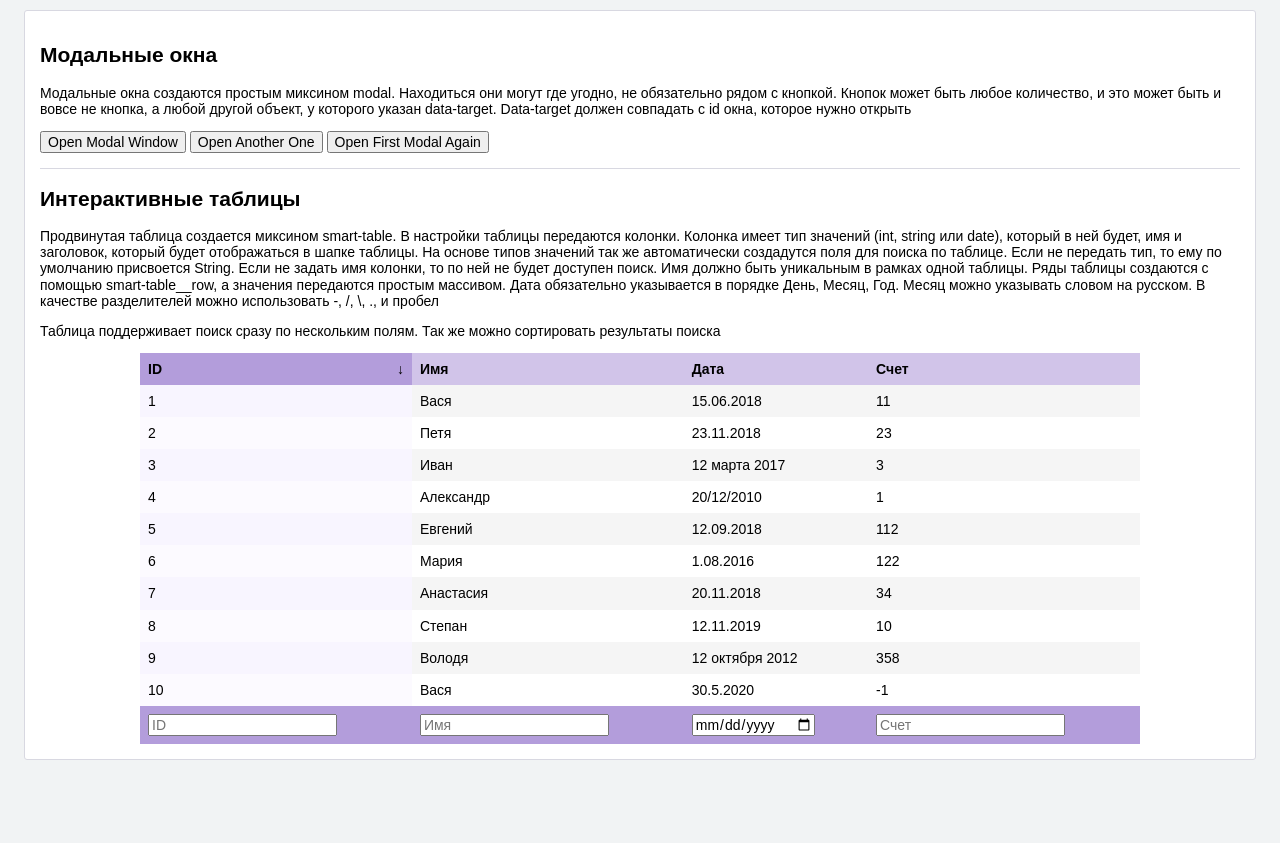
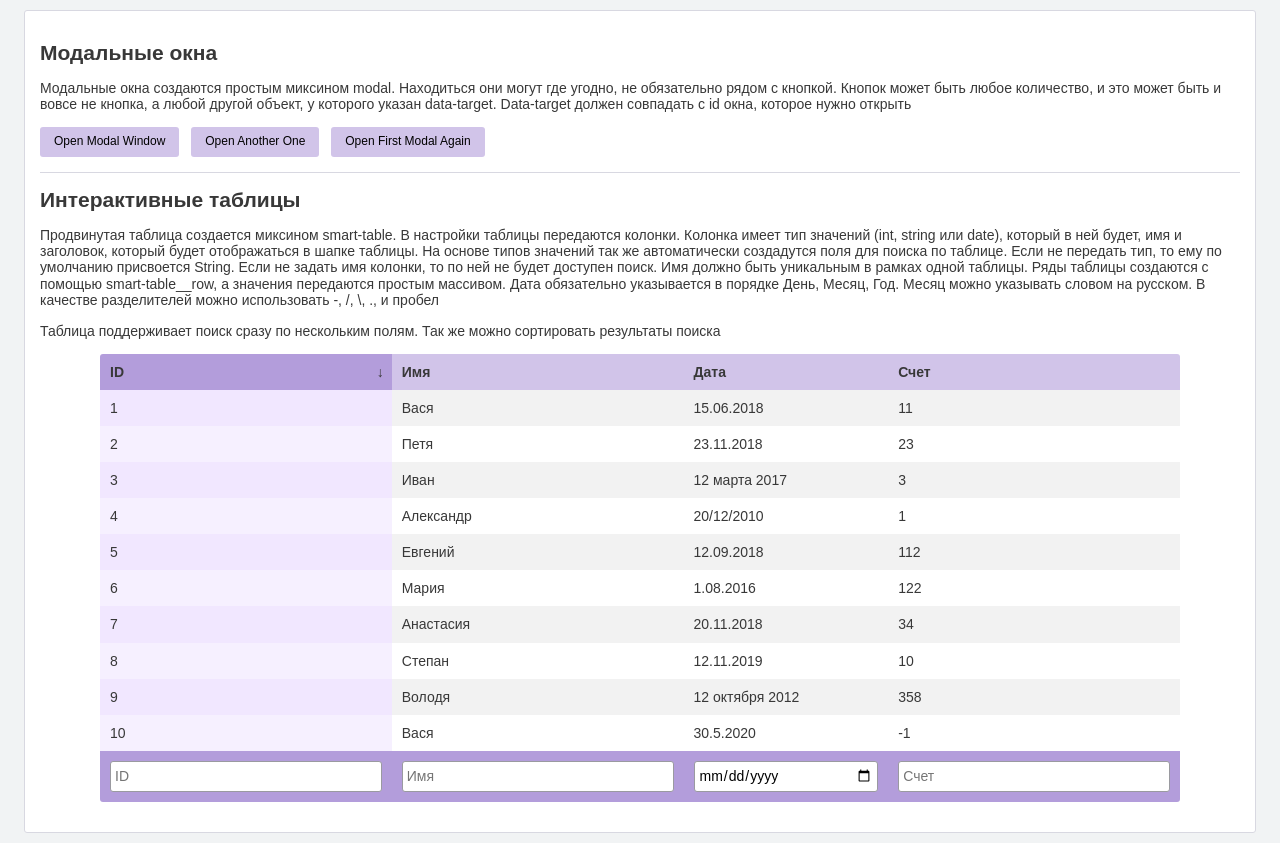
Before and after one commit to Valera-Palianov/CreativeTestTask, a website built with webpack: page src/index.pug in a window 1280 px wide. Both pictures are taken after a click on the element "ID". Before the commit the page ends 800 px from the top, so only its background shows below. Built offline with nearby package versions, Linux system fonts and the light colour scheme.

Commit message:
Style refinement, hover effects on smart-table columns, columns selection improved

```diff
--- a/src/components/button/button.css
+++ b/src/components/button/button.css
@@ -1,3 +1,14 @@
 .button {
 	cursor: pointer;
+	border: none;
+	border-radius: 3px;
+	background: #D1C4E9;
+	transition: 0.2s;
+	padding: 8px 14px;
+	font-size: 12px;
+	margin-right: 8px;
 }
+
+.button:hover {
+	background: #B39DDB;
+}
--- /dev/null
+++ b/src/components/main/main.css
@@ -0,0 +1,13 @@
+.main {
+	width: 100%;
+	max-width: 1200px;
+	margin: 10px auto;
+	background-color:white;
+	padding: 15px;
+	border: 1px solid #D8D8E1;
+	border-radius: 3px;
+}
+
+.main > .section:not(:last-child) {
+	border-bottom: 1px solid #D8D8E1;
+}
--- /dev/null
+++ b/src/components/main/main.js
@@ -0,0 +1 @@
+import './main.css'
--- /dev/null
+++ b/src/components/main/main.pug
@@ -0,0 +1,3 @@
+mixin main()
+	main.main
+		block
--- /dev/null
+++ b/src/components/section/section.css
@@ -0,0 +1,3 @@
+.section {
+	padding: 15px 0;
+}
--- /dev/null
+++ b/src/components/section/section.js
@@ -0,0 +1 @@
+import './section.css'
--- /dev/null
+++ b/src/components/section/section.pug
@@ -0,0 +1,3 @@
+mixin section()
+	section.section
+		block
--- a/src/components/smart-table/smart-table.css
+++ b/src/components/smart-table/smart-table.css
@@ -1,22 +1,52 @@
+.smart-table {
+	margin: 0 auto;
+	width: 90%;
+	border-collapse: collapse;
+	border-radius: 3px;
+	overflow: hidden;
+}
+
+.smart-table__row:nth-child(odd){
+	background-color: rgba(0,0,0,0.05)
+}
+
+.smart-table__cell_hover {
+	background-color: #FCF9FF;
+}
+
 .smart-table__cell_active {
-	background-color: #FCFAFF;
+	background-color: #F6F0FF;
+}
+
+.smart-table__row:nth-child(odd) .smart-table__cell_hover {
+	background-color: #F0EAF7
 }
 
 .smart-table__row:nth-child(odd) .smart-table__cell_active {
-	background-color: #F8F5FF;
+	background-color: #F1E7FF
 }
 
-.smart-table .smart-table__heading {
+.smart-table__cell {
+	padding: 10px;
+	cursor: pointer;
+}
+
+.smart-table__heading {
 	transition: 0.2s;
 	background-color: #D1C4E9;
-	cursor: pointer;
 	position: relative;
+	padding: 10px;
+	text-align: left;
 }
-.smart-table .smart-table__heading:hover {
+.smart-table__heading:hover {
 	background-color: #B39DDB;
 }
 
-.smart-table .smart-table__heading_active {
+.smart-table__heading_hover {
+	background-color: #BFB0DB;
+}
+
+.smart-table__heading_active {
 	background-color: #B39DDB;
 }
 
--- a/src/components/smart-table/smart-table.js
+++ b/src/components/smart-table/smart-table.js
@@ -8,35 +8,235 @@ class SmartTable {
 		this.smartTableRows = this.smartTable.querySelectorAll('.smart-table__row')
 
 		this.onColumnClickHandler = this.onColumnClickHandler.bind(this)
+		this.onColumnMouseOverHandler = this.onColumnMouseOverHandler.bind(this)
+		this.onTableMouseOutHandler = this.onTableMouseOutHandler.bind(this)
 		this.onSearchInputChangeHandler = this.onSearchInputChangeHandler.bind(this)
-
-		this.months = [
-			'января',
-			'февраля',
-			'марта',
-			'апреля',
-			'мая',
-			'июня',
-			'июля',
-			'августа',
-			'сентября',
-			'ноября',
-			'декабря'
-		]
 
 		this.columns = []
 		this.rows = []
 
 		this.activeColumn = -1
+		this.hoveredColumn = -1
 
-		this.init()
+		this.parseTable()
+
+		this.smartTable.onmouseleave = () => {
+			this.onTableMouseOutHandler()
+		}
 	}
 
-	init() {
+	onColumnClickHandler(column) {
+		if(!column.active) {
+			this.highlightColumn(column)
+		}
+		this.changeSort(column)
+	}
 
+	onColumnMouseOverHandler(column) {
+		if(!column.hover) {
+			this.highlightColumn(column, 'mouseover')
+		}
+	}
+
+	onTableMouseOutHandler() {
+		if(this.hoveredColumn != -1) {
+			this.highlightColumn(this.columns[this.hoveredColumn], 'mouseout')
+		}
+	}
+
+	onSearchInputChangeHandler(column) {
+
+		this.search(column)
+
+	}
+
+	search(column) {
+
+		const {id, type, cellsNodes, searchInputNode} = column
+		const value = searchInputNode.value
+		const array = this.rows
+
+		const relevationMatrix = []
+
+		array.forEach((row, i) => {
+
+			row.cells.forEach((cell, j) => {
+
+				if(cell.columnId == id) {
+
+					if(value == '') {
+						cell.relevant = true
+					} else {
+						switch(type) {
+							case 'int':
+								if(cell.value != value) {
+									cell.relevant = false
+								} else {
+									cell.relevant = true
+								}
+								break
+							case 'date':
+								if(cell.value.getTime() != new Date(value.split('-')).getTime()) {
+									cell.relevant = false
+								} else {
+									cell.relevant = true
+								}
+								break
+							case 'string':
+								if(cell.value.indexOf(value) == -1) {
+									cell.relevant = false
+								} else {
+									cell.relevant = true
+								}
+								break
+						}
+					}
+
+
+				}
+
+				if(j == 0) relevationMatrix[i] = []
+				relevationMatrix[i][j] = cell.relevant
+
+			})
+
+		})
+
+		const relevationRows = []
+		relevationMatrix.forEach((row, i) => {
+			let rowIsRelevant = true
+			row.forEach((value) => {
+				if(!value) rowIsRelevant = false
+			})
+			relevationRows[i] = rowIsRelevant
+		})
+
+		relevationRows.forEach((row, i) => {
+			if(!row) {
+				this.rows[i].node.classList.add('smart-table__row_hidden')
+			} else {
+				this.rows[i].node.classList.remove('smart-table__row_hidden')
+			}
+		})
+	}
+
+	highlightColumn(column, mode = 'click') {
+		if(mode == 'click') {
+			if(this.activeColumn != -1) {
+
+				const unselectingColumn = this.columns[this.activeColumn]
+				unselectingColumn.active = false
+				unselectingColumn.sort = 'default'
+				unselectingColumn.node.classList.remove('smart-table__heading_active')
+				unselectingColumn.node.classList.remove('smart-table__heading_asc')
+				unselectingColumn.node.classList.remove('smart-table__heading_desc')
+				unselectingColumn.cellsNodes.forEach((cellNode) => {
+					cellNode.classList.remove('smart-table__cell_active')
+				})
+
+			}
+
+			this.activeColumn = column.id
+
+			column.active = true
+			column.node.classList.add('smart-table__heading_active')
+			column.cellsNodes.forEach((cellNode) => {
+				cellNode.classList.add('smart-table__cell_active')
+			})
+		} else if (mode == 'mouseover') {
+			if(this.hoveredColumn != -1) {
+
+				const unhoveredColumn = this.columns[this.hoveredColumn]
+				unhoveredColumn.hover = false
+				unhoveredColumn.node.classList.remove('smart-table__heading_hover')
+				unhoveredColumn.cellsNodes.forEach((cellNode) => {
+					cellNode.classList.remove('smart-table__cell_hover')
+				})
+
+			}
+
+			this.hoveredColumn = column.id
+
+			column.hover = true
+			column.node.classList.add('smart-table__heading_hover')
+			column.cellsNodes.forEach((cellNode) => {
+				cellNode.classList.add('smart-table__cell_hover')
+			})
+		} else if (mode == 'mouseout') {
+			this.hoveredColumn = -1
+			column.hover = false
+			column.node.classList.remove('smart-table__heading_hover')
+			column.cellsNodes.forEach((cellNode) => {
+				cellNode.classList.remove('smart-table__cell_hover')
+			})
+		}
+
+	}
+
+	changeSort(column) {
+		const { id, type, sort, node } = column
+
+		let newSort
+
+		switch(sort) {
+			case 'default':
+				newSort = 'asc'
+				node.classList.add('smart-table__heading_asc')
+				break
+			case 'asc':
+				newSort = 'desc'
+				node.classList.remove('smart-table__heading_asc')
+				node.classList.add('smart-table__heading_desc')
+				break
+			case 'desc':
+				newSort = 'default'
+				node.classList.remove('smart-table__heading_desc')
+				break
+		}
+
+		column.sort = newSort
+
+		this.sort(newSort, column)
+	}
+
+	sort(newSort, column) {
+
+		const {sort, type, id} = column
+		const array = this.rows
+
+
+		if(sort != 'default') {
+			switch(type) {
+				case 'int':
+					array.sort((a, b) => a.cells[id].value - b.cells[id].value)
+					break
+				case 'date':
+					array.sort((a, b) => a.cells[id].value.getTime() - b.cells[id].value.getTime())
+					break
+				case 'string':
+					array.sort((a, b) => a.cells[id].value.localeCompare(b.cells[id].value))
+					break
+			}
+
+			if(sort == 'desc') {
+				array.reverse()
+			}
+		} else {
+			array.sort((a, b) => a.defaultPosition - b.defaultPosition)
+		}
+
+		this.tableShake()
+	}
+
+	tableShake() {
+		this.rows.forEach((row) => {
+			this.smartTableBody.appendChild(row.node)
+		})
+	}
+
+	parseTable() {
 		this.parseColumns()
 		this.parseRows()
-
 	}
 
 	parseColumns() {
@@ -46,19 +246,25 @@ class SmartTable {
 			const result = {}
 
 			result.id = i
-			result.self = column
+			result.node = column
 			result.name = column.getAttribute('data-name')
 			result.type = column.getAttribute('data-type')
 			result.sort = 'default'
 			result.active = false
+			result.hover = false
+			result.cellsNodes = []
 
 			column.onclick = () => {
 				this.onColumnClickHandler(result)
 			}
 
+			column.onmouseover = () => {
+				this.onColumnMouseOverHandler(result)
+			}
+
 			if(result.name != '') {
-				result.searchInput = this.smartTable.querySelector('.smart-table__search[name="'+result.name+'"]')
-				result.searchInput.onchange = () => {
+				result.searchInputNode = this.smartTable.querySelector('.smart-table__search[name="'+result.name+'"]')
+				result.searchInputNode.onchange = () => {
 					this.onSearchInputChangeHandler(result)
 				}
 			}
@@ -76,7 +282,7 @@ class SmartTable {
 			const result = {}
 
 			result.defaultPosition = i
-			result.self = row
+			result.node = row
 			result.cells = this.parseCells(row)
 
 			rows.push(result)
@@ -91,11 +297,21 @@ class SmartTable {
 		row.querySelectorAll('.smart-table__cell').forEach((cell, j) => {
 			const result = {}
 
-			result.self = cell
+			this.columns[j].cellsNodes.push(cell)
+
+			result.node = cell
 			result.relevant = true
 			result.columnId = j
 			result.type = this.columns[j].type
-			result.value = this.parseValues(cell, result.type)
+			result.value = this.formatValues(cell, result.type)
+
+			cell.onclick = () => {
+				this.onColumnClickHandler(this.columns[j])
+			}
+
+			cell.onmouseover = () => {
+				this.onColumnMouseOverHandler(this.columns[j])
+			}
 
 			cells.push(result)
 		})
@@ -103,7 +319,22 @@ class SmartTable {
 		return cells
 	}
 
-	parseValues(node, type){
+	formatValues(node, type){
+
+		const months = [
+			'января',
+			'февраля',
+			'марта',
+			'апреля',
+			'мая',
+			'июня',
+			'июля',
+			'августа',
+			'сентября',
+			'октября',
+			'ноября',
+			'декабря'
+		]
 
 		let value = node.innerHTML
 
@@ -120,7 +351,7 @@ class SmartTable {
 				day = parseInt(value[0])
 				year = parseInt(value[2])
 				if(value[1].length > 2) {
-					month = this.months.indexOf(value[1].toLowerCase())
+					month = months.indexOf(value[1].toLowerCase())
 				} else {
 					month = parseInt(value[1])-1
 				}
@@ -134,173 +365,6 @@ class SmartTable {
 		return value
 	}
 
-	highlightColumn(column) {
-
-		if(this.activeColumn != -1) {
-			const unselectingColumn = this.columns[this.activeColumn]
-			unselectingColumn.active = false
-			unselectingColumn.sort = 'default'
-			unselectingColumn.self.classList.remove('smart-table__heading_active')
-			unselectingColumn.self.classList.remove('smart-table__heading_asc')
-			unselectingColumn.self.classList.remove('smart-table__heading_desc')
-
-			this.rows.forEach((row)=> {
-				row.cells.forEach((cell)=> {
-					if (cell.columnId == unselectingColumn.id) {
-						cell.self.classList.remove('smart-table__cell_active')
-					}
-				})
-			})
-		}
-
-		this.activeColumn = column.id
-
-		column.active = true
-		column.self.classList.add('smart-table__heading_active')
-
-		this.rows.forEach((row)=> {
-			row.cells.forEach((cell)=> {
-				if (cell.columnId == column.id) {
-					cell.self.classList.add('smart-table__cell_active')
-				}
-			})
-		})
-
-	}
-
-	sorting(newSort, column) {
-
-		const direction = column.sort
-		const type = column.type
-		const array = this.rows
-		const columnId = column.id
-
-		if(direction != 'default') {
-			switch(type) {
-				case 'int':
-					array.sort((a, b) => a.cells[columnId].value - b.cells[columnId].value)
-					break
-				case 'date':
-					array.sort((a, b) => a.cells[columnId].value.getTime() - b.cells[columnId].value.getTime())
-					break
-				case 'string':
-					array.sort((a, b) => a.cells[columnId].value.localeCompare(b.cells[columnId].value))
-					break
-			}
-
-			if(direction == 'desc') {
-				array.reverse()
-			}
-		} else {
-			array.sort((a, b) => a.defaultPosition - b.defaultPosition)
-		}
-
-		this.tableShake()
-	}
-
-	tableShake() {
-		this.rows.forEach((row) => {
-			this.smartTableBody.appendChild(row.self)
-		})
-	}
-
-	changeSorting(column) {
-		const columnId = column.id
-		const columnType = column.type
-
-		const currentSort = column.sort
-		let newSort
-
-		switch(currentSort) {
-			case 'default':
-				newSort = 'asc'
-				column.self.classList.add('smart-table__heading_asc')
-				break
-			case 'asc':
-				newSort = 'desc'
-				column.self.classList.remove('smart-table__heading_asc')
-				column.self.classList.add('smart-table__heading_desc')
-				break
-			case 'desc':
-				newSort = 'default'
-				column.self.classList.remove('smart-table__heading_desc')
-				break
-		}
-
-		column.sort = newSort
-
-		this.sorting(newSort, column)
-	}
-
-	onColumnClickHandler(column) {
-		if(!column.active) {
-			this.highlightColumn(column)
-		}
-		this.changeSorting(column)
-	}
-
-	onSearchInputChangeHandler(column) {
-
-		const columnNumber = column.id
-		const inputValue = column.searchInput.value
-		const type = column.type
-		const array = this.rows
-
-
-		const relevationMatrix = []
-		array.forEach((row, i) => {
-			row.cells.forEach((cell, j) => {
-				if(cell.columnId == columnNumber) {
-					switch(type) {
-						case 'int':
-							if(cell.value != inputValue && inputValue != '') {
-								cell.relevant = false
-							} else {
-								cell.relevant = true
-							}
-							break
-						case 'date':
-							const time = new Date(inputValue.split('-')).getTime()
-							if(cell.value.getTime() != time && inputValue != '') {
-								cell.relevant = false
-							} else {
-								cell.relevant = true
-							}
-							break
-						case 'string':
-							if(cell.value.indexOf(inputValue) == -1 && inputValue != '') {
-								cell.relevant = false
-							} else {
-								cell.relevant = true
-							}
-							break
-					}
-				}
-				if(j == 0) relevationMatrix[i] = []
-				relevationMatrix[i][j] = cell.relevant
-
-			})
-		})
-
-		const relevationRows = []
-		relevationMatrix.forEach((row, i) => {
-			let rowIsRelevant = true
-			row.forEach((value) => {
-				if(!value) rowIsRelevant = false
-			})
-			relevationRows[i] = rowIsRelevant
-		})
-
-		relevationRows.forEach((row, i) => {
-			if(!row) {
-				this.rows[i].self.classList.add('smart-table__row_hidden')
-			} else {
-				this.rows[i].self.classList.remove('smart-table__row_hidden')
-			}
-		})
-	}
-
-
 }
 
 document.addEventListener('DOMContentLoaded', () => {
--- a/src/components/smart-table/smart-table.pug
+++ b/src/components/smart-table/smart-table.pug
@@ -15,7 +15,7 @@ mixin smart-table(columns)
 			tfoot
 				tr.smart-table__footer
 					each column in columns
-						td.smart-table__search-wrap
+						td.smart-table__search-wrap.smart-table__cell
 							if column.name
 								- let type
 								case column.type
--- a/src/index.css
+++ b/src/index.css
@@ -2,36 +2,32 @@ body {
 	background-color:#F1F3F4;
 	font-family: 'Montserrat', sans-serif;
 	font-size: 14px;
+	color:#383838;
 }
 
-main {
-	width: auto;
-	max-width: 1200px;
-	margin: 10px auto;
-	background-color:white;
-	padding: 15px;
-	border: 1px solid #D8D8E1;
-	border-radius: 3px;
+h1, h2, h3, p {
+	margin-top: 0;
+	margin-bottom: 15px;
 }
 
-section:not(:last-child) {
-	margin-bottom: 15px;
-	padding-bottom: 15px;
-	border-bottom: 1px solid #D8D8E1;
+input:not([type="submit"]) {
+	box-sizing: border-box;
+	width: 100%;
+	padding: 4px;
+	border-radius: 3px;
+	border: 1px solid #9A9AA0;
+	height: 31px;
+	transition: 0.2s;
 }
 
-table {
-	margin: 0 auto;
-	width: 100%;
-	max-width: 1000px;
-	border-collapse: collapse;
+input:not([type="submit"]):hover {
+	border-color: #333;
 }
 
-tr:nth-child(odd) {
-	background-color: #F5F5F5
+input:not([type="submit"]):focus {
+	outline: none;
 }
 
-td, th {
-	padding: 8px;
-	text-align: left;
+button:focus {
+	outline: none;
 }
--- a/src/index.pug
+++ b/src/index.pug
@@ -1,3 +1,5 @@
+include ./components/main/main
+include ./components/section/section
 include ./components/button/button
 include ./components/modal/modal
 include ./components/smart-table/smart-table
@@ -9,8 +11,8 @@ html
 		meta(name='viewport', content="initial-scale=1.0, width=device-width")
 		title Creative Test Task
 	body
-		main
-			section
+		+main()
+			+section()
 
 				h2 Модальные окна
 				p
@@ -25,7 +27,7 @@ html
 					|Sed ut perspiciatis unde omnis iste natus error sit voluptatem accusantium doloremque laudantium, totam rem aperiam, eaque ipsa quae ab illo inventore veritatis et quasi architecto beatae vitae dicta sunt explicabo. Nemo enim ipsam voluptatem quia voluptas sit aspernatur aut odit aut fugit, sed quia consequuntur magni dolores eos qui ratione voluptatem sequi nesciunt. Neque porro quisquam est, qui dolorem ipsum quia dolor sit amet, consectetur, adipisci velit, sed quia non numquam eius modi tempora incidunt ut labore et dolore magnam aliquam quaerat voluptatem. Ut enim ad minima veniam, quis nostrum exercitationem ullam corporis suscipit laboriosam, nisi ut aliquid ex ea commodi consequatur? Quis autem vel eum iure reprehenderit qui in ea voluptate velit esse quam nihil molestiae consequatur, vel illum qui dolorem eum fugiat quo voluptas nulla pariatur?
 
 
-			section
+			+section()
 
 				h2 Интерактивные таблицы
 
```
